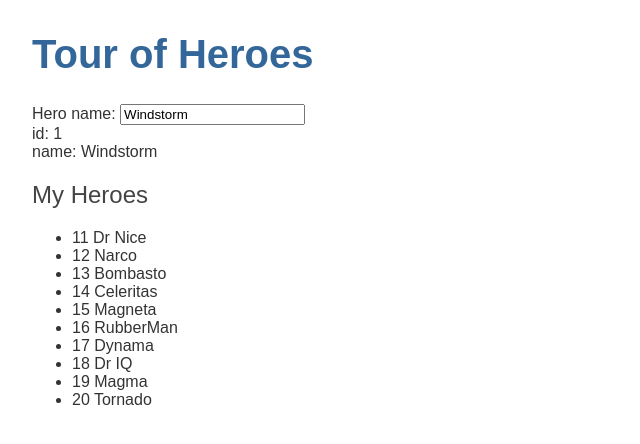
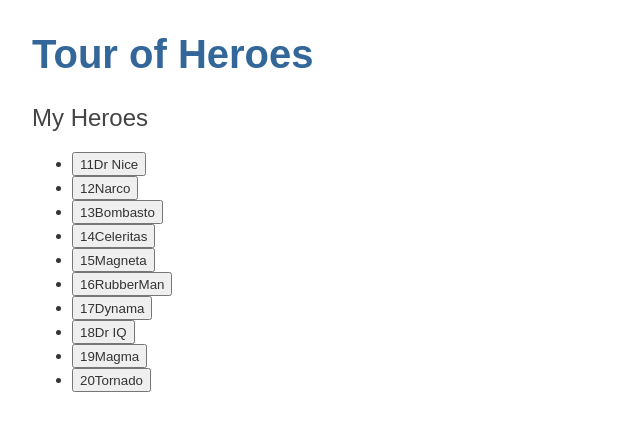
Before and after one commit to NigelC-Quo/FED2201, an Angular app in the folder Assignments/10 - Angular Tour of Heroes Tutorial/angular-tour-of-heroes/: page / in a window 1280 px wide. Shown: the top 444 px of the page, without its empty margins (0-640 px from the left). Built offline with nearby package versions, Linux system fonts and the light colour scheme.

Commit message:
Added a detail section for the heroes that only shows up when it exists using ngIf

```diff
--- a/Assignments/10 - Angular Tour of Heroes Tutorial/angular-tour-of-heroes/src/app/heroes/heroes.component.html
+++ b/Assignments/10 - Angular Tour of Heroes Tutorial/angular-tour-of-heroes/src/app/heroes/heroes.component.html
@@ -1,13 +1,18 @@
-<div>
-    <label for="name">Hero name: </label>
-    <input id="name" [(ngModel)]="hero.name" placeholder="name">
-  </div>
-<div><span>id: </span>{{hero.id}}</div>
-<div><span>name: </span>{{hero.name}}</div>
-
 <h2>My Heroes</h2>
 <ul class="heroes">
   <li *ngFor="let hero of heroes">
-    <span class="badge">{{hero.id}}</span> {{hero.name}}
+    <button [class.selected]="hero === selectedHero" type="button" (click)="onSelect(hero)">
+    <span class="badge">{{hero.id}}</span>
+    <span class="name">{{hero.name}}</span>
+    </button>
   </li>
 </ul>
+
+<div *ngIf="selectedHero">
+    <h2>{{selectedHero.name | uppercase}} Details</h2>
+    <div>id: {{selectedHero.id}}</div>
+    <div>
+        <label for="hero-name">Hero name: </label>
+        <input id="hero-name" [(ngModel)]="selectedHero.name" placeholder="name">
+    </div>
+</div>
--- a/Assignments/10 - Angular Tour of Heroes Tutorial/angular-tour-of-heroes/src/app/heroes/heroes.component.ts
+++ b/Assignments/10 - Angular Tour of Heroes Tutorial/angular-tour-of-heroes/src/app/heroes/heroes.component.ts
@@ -8,18 +8,19 @@ import { HEROES } from '../mock-heroes';
   templateUrl: './heroes.component.html',
   styleUrls: ['./heroes.component.sass']
 })
+
 export class HeroesComponent implements OnInit {
 
-  hero: Hero = {
-    id: 1,
-    name: 'Windstorm'
-  };
-
   heroes = HEROES;
+  selectedHero?: Hero;
 
   constructor() { }
 
   ngOnInit(): void {
   }
 
+  onSelect(hero: Hero): void {
+    this.selectedHero = hero;
+  }
+
 }
```
